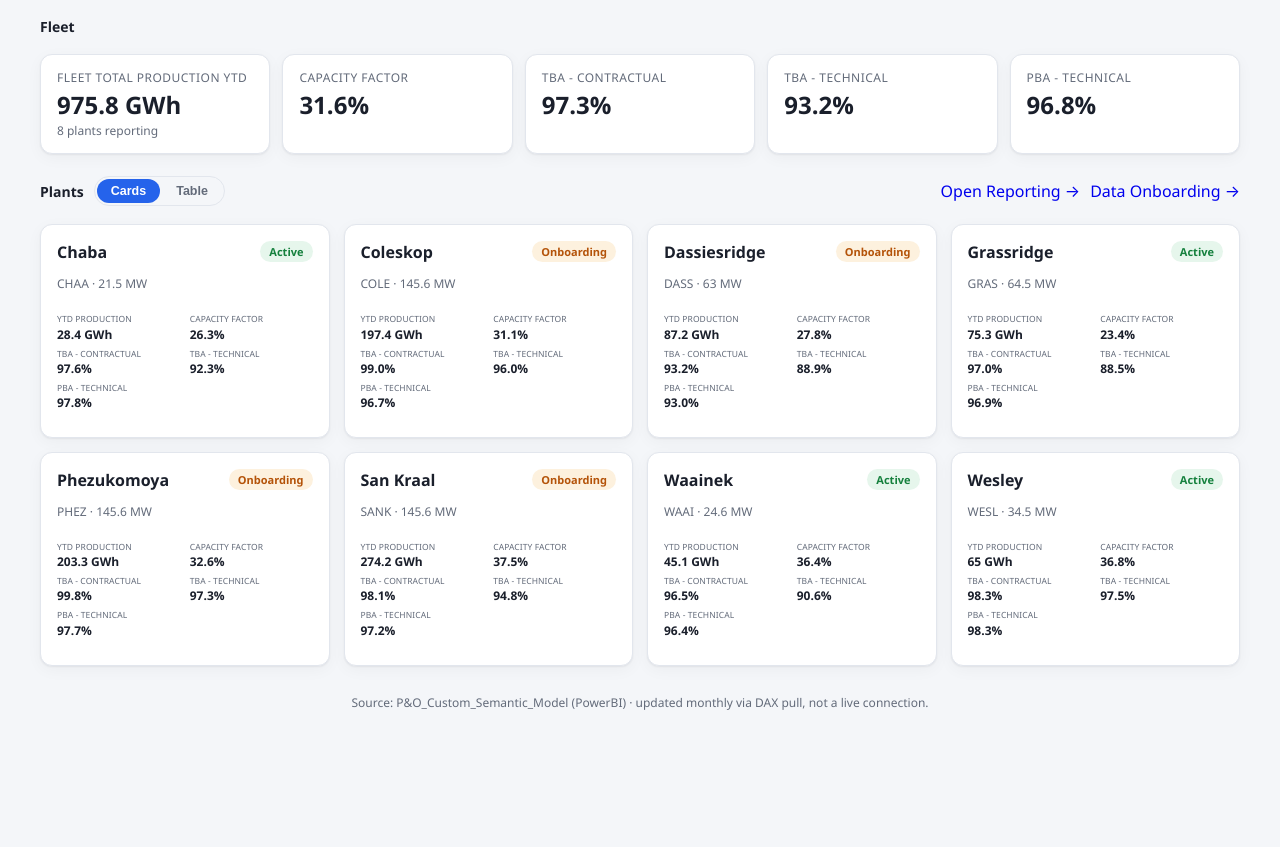
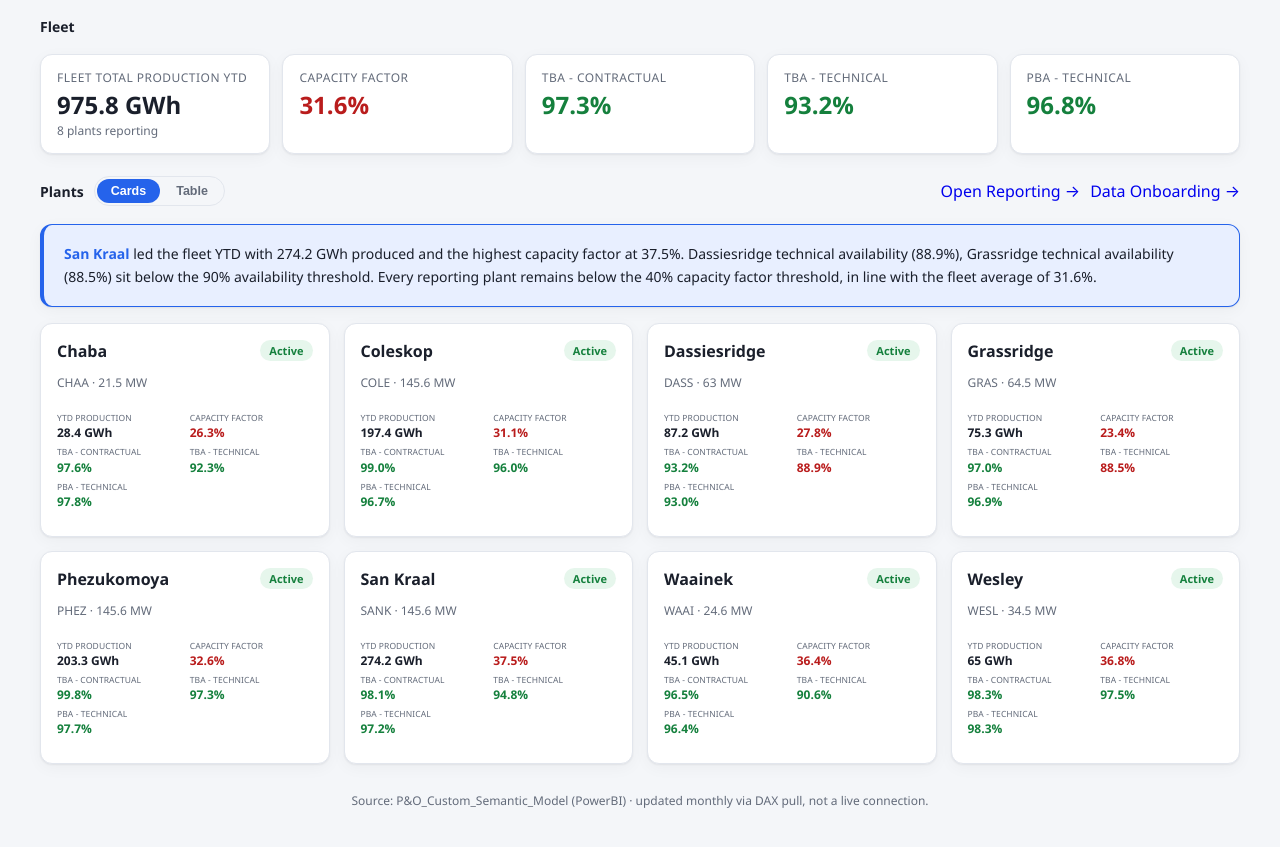
Before and after one commit to DataIntegrationCodes/plant-analysis-reports, a website: page index.html in a window 1280 px wide. Shown: the part 77-924 px from the top of the page. Before the commit the page ends 860 px from the top, so only its background shows below. Drawn offline with Linux system fonts and the light colour scheme.

Commit message:
Add fleet insight and KPI color-coding to the plant list; mark 4 plants Active
Fleet insight is a data-driven narrative above the Cards/Table view,
built from the same plantStats used to render both - names the YTD
production/capacity-factor leaders and flags any plant below the
90% availability or 40% capacity-factor thresholds.

Availability and capacity factor values are now colored red/green
against those same fixed thresholds, in the fleet tiles, plant cards,
and plants table.

Dassiesridge, San Kraal, Phezukomoya and Coleskop move from
"onboarding" to "active" status.

```diff
--- a/assets/css/styles.css
+++ b/assets/css/styles.css
@@ -313,6 +313,11 @@ table.kpi-matrix .year-toggle:hover { color: var(--accent); }
 table.kpi-matrix .kpi-red { color: var(--red); font-weight: 600; }
 table.kpi-matrix .kpi-green { color: var(--green); font-weight: 600; }
 
+/* Generic red/green flagging for KPI values outside the matrix (fleet tiles,
+   plant cards, plants table) - availability < 90% or capacity factor < 40%. */
+.kpi-red { color: var(--red); }
+.kpi-green { color: var(--green); }
+
 .plants-table tbody tr { cursor: pointer; }
 
 /* Cards/Table toggle */
--- a/assets/js/index.js
+++ b/assets/js/index.js
@@ -1,3 +1,50 @@
+// Availability below 90% or capacity factor below 40% is flagged red,
+// otherwise green - thresholds are fixed, not relative to the fleet average.
+function kpiClass(value, threshold) {
+  if (value === null || value === undefined) return "";
+  return value < threshold ? "kpi-red" : "kpi-green";
+}
+
+// Fleet-wide narrative built only from what plantStats actually contains -
+// same "only assert what the data supports" rule as the per-project summary
+// in app.js's buildProjectSummary.
+function buildFleetInsight(plantStats, avgCapacityFactor) {
+  const withData = plantStats.filter((s) => s.hasData);
+  if (!withData.length) return "";
+
+  const byProduction = [...withData].sort((a, b) => b.ytdProduction - a.ytdProduction);
+  const topProducer = byProduction[0];
+
+  const byCapacityFactor = [...withData].sort((a, b) => b.capacityFactor - a.capacityFactor);
+  const topCF = byCapacityFactor[0];
+
+  let sentence = topProducer.plant.code === topCF.plant.code
+    ? `<strong>${topProducer.plant.name}</strong> led the fleet YTD with ${PAR.fmtGWh(topProducer.ytdProduction)} produced and the highest capacity factor at ${PAR.fmtPercent(topCF.capacityFactor)}.`
+    : `<strong>${topProducer.plant.name}</strong> led the fleet YTD with ${PAR.fmtGWh(topProducer.ytdProduction)} produced, and <strong>${topCF.plant.name}</strong> posted the highest capacity factor at ${PAR.fmtPercent(topCF.capacityFactor)}.`;
+
+  const lowAvailability = [];
+  for (const s of withData) {
+    const fields = [["contractual availability", s.contractual], ["technical availability", s.technical], ["PBA", s.pba]];
+    for (const [label, value] of fields) {
+      if (value !== null && value !== undefined && value < 0.9) {
+        lowAvailability.push(`${s.plant.name} ${label} (${PAR.fmtPercent(value)})`);
+      }
+    }
+  }
+  if (lowAvailability.length) {
+    sentence += ` ${lowAvailability.join(", ")} ${lowAvailability.length === 1 ? "sits" : "sit"} below the 90% availability threshold.`;
+  }
+
+  const lowCapacityFactor = withData.filter((s) => s.capacityFactor !== null && s.capacityFactor !== undefined && s.capacityFactor < 0.4);
+  if (lowCapacityFactor.length === withData.length) {
+    sentence += ` Every reporting plant remains below the 40% capacity factor threshold, in line with the fleet average of ${PAR.fmtPercent(avgCapacityFactor)}.`;
+  } else if (lowCapacityFactor.length) {
+    sentence += ` ${lowCapacityFactor.map((s) => s.plant.name).join(", ")} ${lowCapacityFactor.length === 1 ? "is" : "are"} below the 40% capacity factor threshold.`;
+  }
+
+  return `<p>${sentence}</p>`;
+}
+
 (async function () {
   PAR.initThemeToggle(document.getElementById("themeToggle"));
 
@@ -17,12 +64,13 @@
   document.getElementById("generatedAt").textContent = `Year to date: ${currentYear}`;
 
   const summaryGrid = document.getElementById("fleetSummary");
+  let avgCapacityFactor = null;
   if (yearEntries.length) {
     const ytdProduction = PAR._sumBy(yearEntries, (e) => e.production.actual);
     const avgContractual = PAR._avgBy(yearEntries, (e) => e.availability.contractual);
     const avgTechnical = PAR._avgBy(yearEntries, (e) => e.availability.technical);
     const avgPba = PAR._avgBy(yearEntries, (e) => e.availability.pba);
-    const avgCapacityFactor = PAR._avgBy(yearEntries, (e) => e.production.capacityFactor);
+    avgCapacityFactor = PAR._avgBy(yearEntries, (e) => e.production.capacityFactor);
 
     summaryGrid.innerHTML = `
       <div class="tile">
@@ -32,19 +80,19 @@
       </div>
       <div class="tile">
         <div class="tile-label">Capacity Factor</div>
-        <div class="tile-value">${PAR.fmtPercent(avgCapacityFactor)}</div>
+        <div class="tile-value ${kpiClass(avgCapacityFactor, 0.4)}">${PAR.fmtPercent(avgCapacityFactor)}</div>
       </div>
       <div class="tile">
         <div class="tile-label">TBA - Contractual</div>
-        <div class="tile-value">${PAR.fmtPercent(avgContractual)}</div>
+        <div class="tile-value ${kpiClass(avgContractual, 0.9)}">${PAR.fmtPercent(avgContractual)}</div>
       </div>
       <div class="tile">
         <div class="tile-label">TBA - Technical</div>
-        <div class="tile-value">${PAR.fmtPercent(avgTechnical)}</div>
+        <div class="tile-value ${kpiClass(avgTechnical, 0.9)}">${PAR.fmtPercent(avgTechnical)}</div>
       </div>
       <div class="tile">
         <div class="tile-label">PBA - Technical</div>
-        <div class="tile-value">${PAR.fmtPercent(avgPba)}</div>
+        <div class="tile-value ${kpiClass(avgPba, 0.9)}">${PAR.fmtPercent(avgPba)}</div>
       </div>
     `;
   }
@@ -73,6 +121,8 @@
     };
   });
 
+  document.getElementById("fleetInsight").innerHTML = buildFleetInsight(plantStats, avgCapacityFactor);
+
   const grid = document.getElementById("cardsGrid");
   grid.innerHTML = plantStats.map((s) => {
     const p = s.plant;
@@ -83,10 +133,10 @@
       ? `
         <div class="card-stats">
           <div><div class="card-stat-label">YTD Production</div><div class="card-stat-value">${PAR.fmtGWh(s.ytdProduction)}</div></div>
-          <div><div class="card-stat-label">Capacity Factor</div><div class="card-stat-value">${PAR.fmtPercent(s.capacityFactor)}</div></div>
-          <div><div class="card-stat-label">TBA - Contractual</div><div class="card-stat-value">${PAR.fmtPercent(s.contractual)}</div></div>
-          <div><div class="card-stat-label">TBA - Technical</div><div class="card-stat-value">${PAR.fmtPercent(s.technical)}</div></div>
-          <div><div class="card-stat-label">PBA - Technical</div><div class="card-stat-value">${PAR.fmtPercent(s.pba)}</div></div>
+          <div><div class="card-stat-label">Capacity Factor</div><div class="card-stat-value ${kpiClass(s.capacityFactor, 0.4)}">${PAR.fmtPercent(s.capacityFactor)}</div></div>
+          <div><div class="card-stat-label">TBA - Contractual</div><div class="card-stat-value ${kpiClass(s.contractual, 0.9)}">${PAR.fmtPercent(s.contractual)}</div></div>
+          <div><div class="card-stat-label">TBA - Technical</div><div class="card-stat-value ${kpiClass(s.technical, 0.9)}">${PAR.fmtPercent(s.technical)}</div></div>
+          <div><div class="card-stat-label">PBA - Technical</div><div class="card-stat-value ${kpiClass(s.pba, 0.9)}">${PAR.fmtPercent(s.pba)}</div></div>
         </div>
       `
       : `<div class="card-meta-row"><span>No data yet</span></div>`;
@@ -129,10 +179,10 @@
           const cells = s.hasData
             ? `
               <td class="num">${PAR.fmtGWh(s.ytdProduction)}</td>
-              <td class="num">${PAR.fmtPercent(s.capacityFactor)}</td>
-              <td class="num">${PAR.fmtPercent(s.contractual)}</td>
-              <td class="num">${PAR.fmtPercent(s.technical)}</td>
-              <td class="num">${PAR.fmtPercent(s.pba)}</td>
+              <td class="num ${kpiClass(s.capacityFactor, 0.4)}">${PAR.fmtPercent(s.capacityFactor)}</td>
+              <td class="num ${kpiClass(s.contractual, 0.9)}">${PAR.fmtPercent(s.contractual)}</td>
+              <td class="num ${kpiClass(s.technical, 0.9)}">${PAR.fmtPercent(s.technical)}</td>
+              <td class="num ${kpiClass(s.pba, 0.9)}">${PAR.fmtPercent(s.pba)}</td>
             `
             : `<td class="num" colspan="5">No data yet</td>`;
           return `
--- a/index.html
+++ b/index.html
@@ -41,6 +41,8 @@
     <a class="btn primary" style="text-decoration:none;" href="https://data-onboarding-fawn.vercel.app/" target="_blank" rel="noopener">Data Onboarding →</a>
   </div>
 
+  <div class="section summary-callout" id="fleetInsight"></div>
+
   <section id="cardsGrid" class="cards-grid"></section>
   <section id="plantsTableWrap" class="table-wrap" style="display:none;"></section>
 
```
Also changed, not shown: data/manifest.json, 1 other file.
